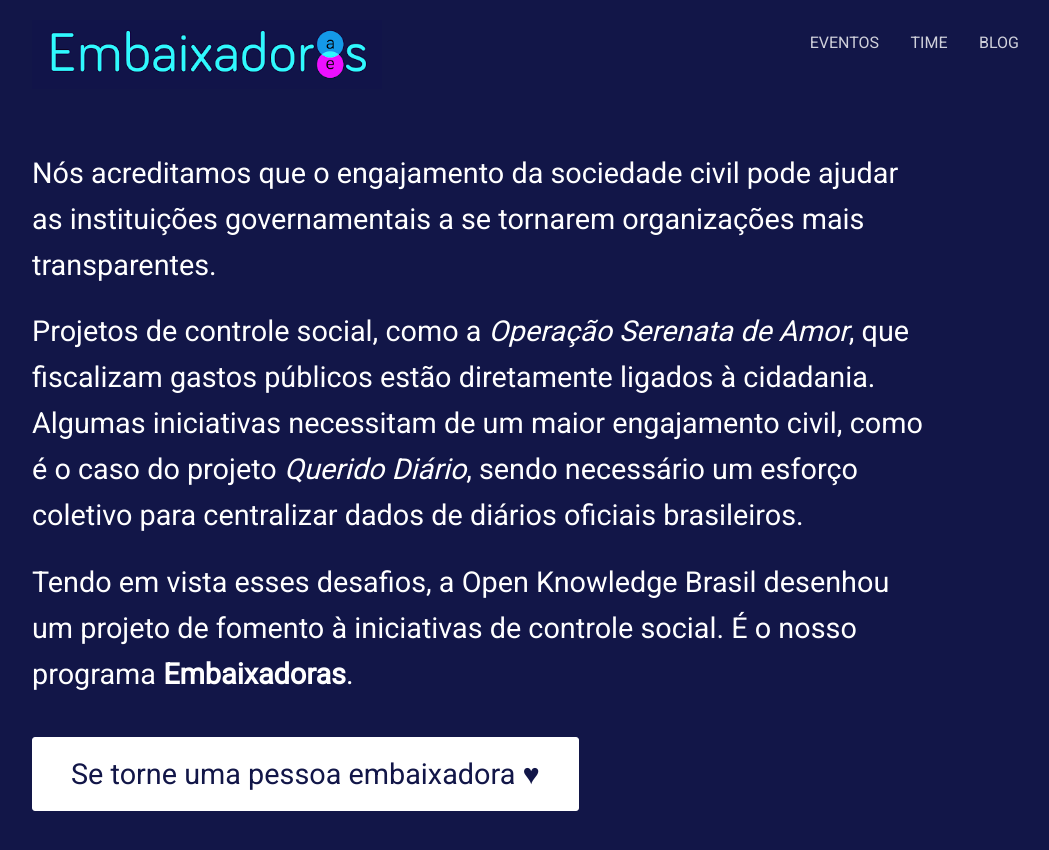
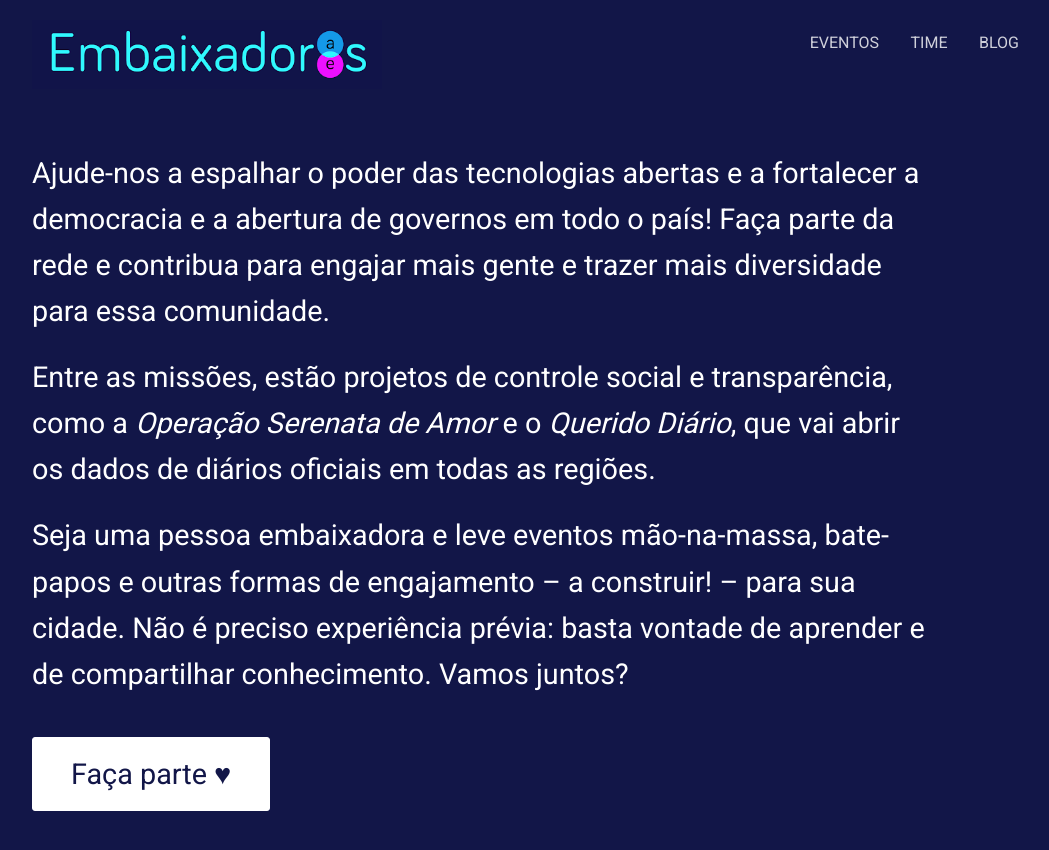
Before and after one commit to okfn-brasil/embaixadoras, a Jekyll site: the page built from index.html, in a window 1280 px wide and 900 px high. Shown: the top 850 px of the window, without its empty margins (108-1157 px from the left). Built offline with Jekyll 4.4.1, drawn with Linux system fonts in a browser that asks for light colours.

Commit message:
Update introduction text

```diff
--- a/index.html
+++ b/index.html
@@ -5,20 +5,18 @@
 <section class="hero diagonal">
 	<div class="container">
 		<p class="subtext editable">
-			Nós acreditamos que o engajamento da sociedade civil pode ajudar as instituições governamentais a se tornarem organizações mais transparentes.
+			Ajude-nos a espalhar o poder das tecnologias abertas e a fortalecer a democracia e a abertura de governos em todo o país! Faça parte da rede e contribua para engajar mais gente e trazer mais diversidade para essa comunidade.
 		</p>
 
 		<p class="subtext editable">
-			Projetos de controle social, como a <a target=”_blank” href="https://serenata.ai/">Operação Serenata de Amor</a>, que fiscalizam gastos públicos estão diretamente ligados à cidadania.
-
-			Algumas iniciativas necessitam de um maior engajamento civil, como é o caso do projeto <a target=”_blank” href="https://github.com/okfn-brasil/diario-oficial">Querido Diário</a>, sendo necessário um esforço coletivo para centralizar dados de diários oficiais brasileiros.
+			Entre as missões, estão projetos de controle social e transparência, como a <a target=”_blank” href="https://serenata.ai/"> Operação Serenata de Amor </a>e o <a target=”_blank” href="https://github.com/okfn-brasil/diario-oficial">Querido Diário</a>, que vai abrir os dados de diários oficiais em todas as regiões.
 		</p>
 
 		<p class="subtext editable">
-			Tendo em vista esses desafios, a Open Knowledge Brasil desenhou um projeto de fomento à iniciativas de controle social. É o nosso programa <strong>Embaixadoras</strong>.
+			Seja uma pessoa embaixadora e leve eventos mão-na-massa, bate-papos e outras formas de engajamento – a construir! – para sua cidade. Não é preciso experiência prévia: basta vontade de aprender e de compartilhar conhecimento. Vamos juntos?
 		</p>
 
-		<p><a class="button alt" target=”_blank” href="https://docs.google.com/forms/d/e/1FAIpQLSdxDBb8tnGn_oEU-gdSiFf4KGclEnoso92KamYk3rzggqVliA/viewform">Se torne uma pessoa embaixadora ♥</a></p>
+		<p><a class="button alt" target=”_blank” href="https://docs.google.com/forms/d/e/1FAIpQLSdxDBb8tnGn_oEU-gdSiFf4KGclEnoso92KamYk3rzggqVliA/viewform">Faça parte ♥</a></p>
 	</div>
 </section>
 
```
